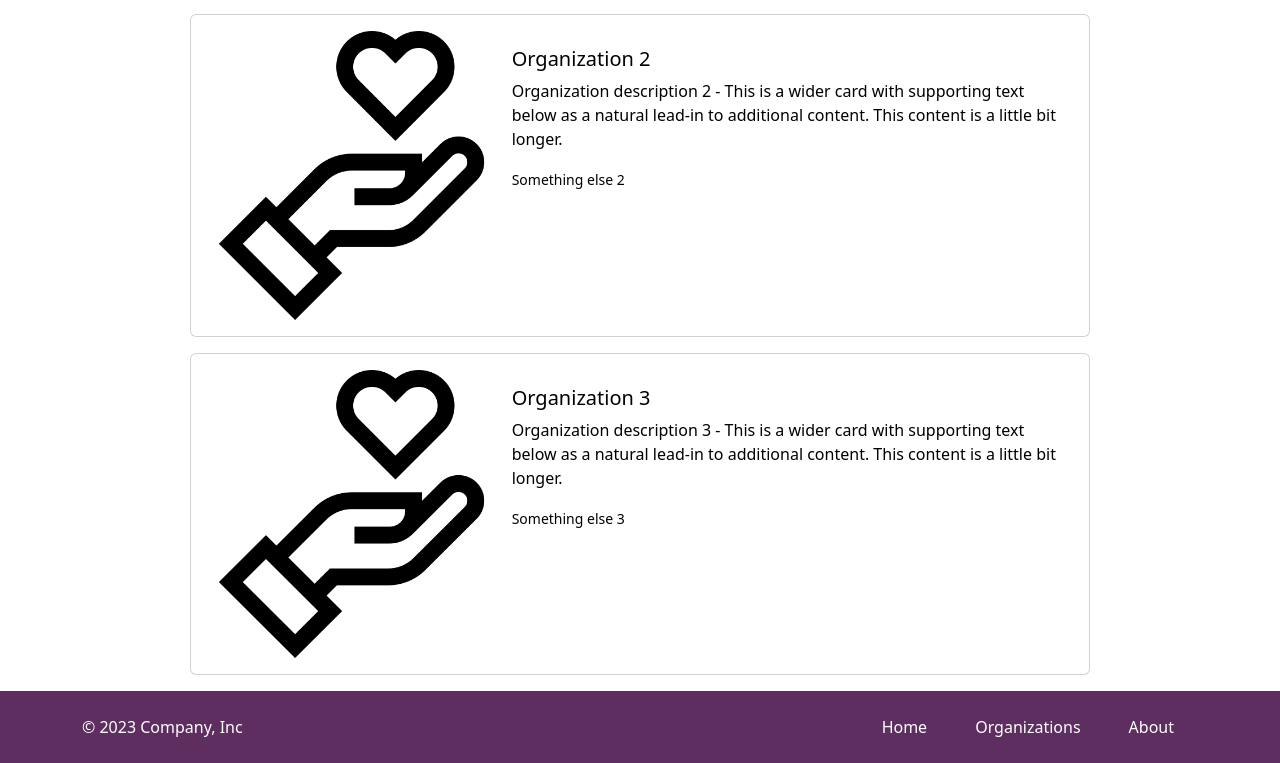
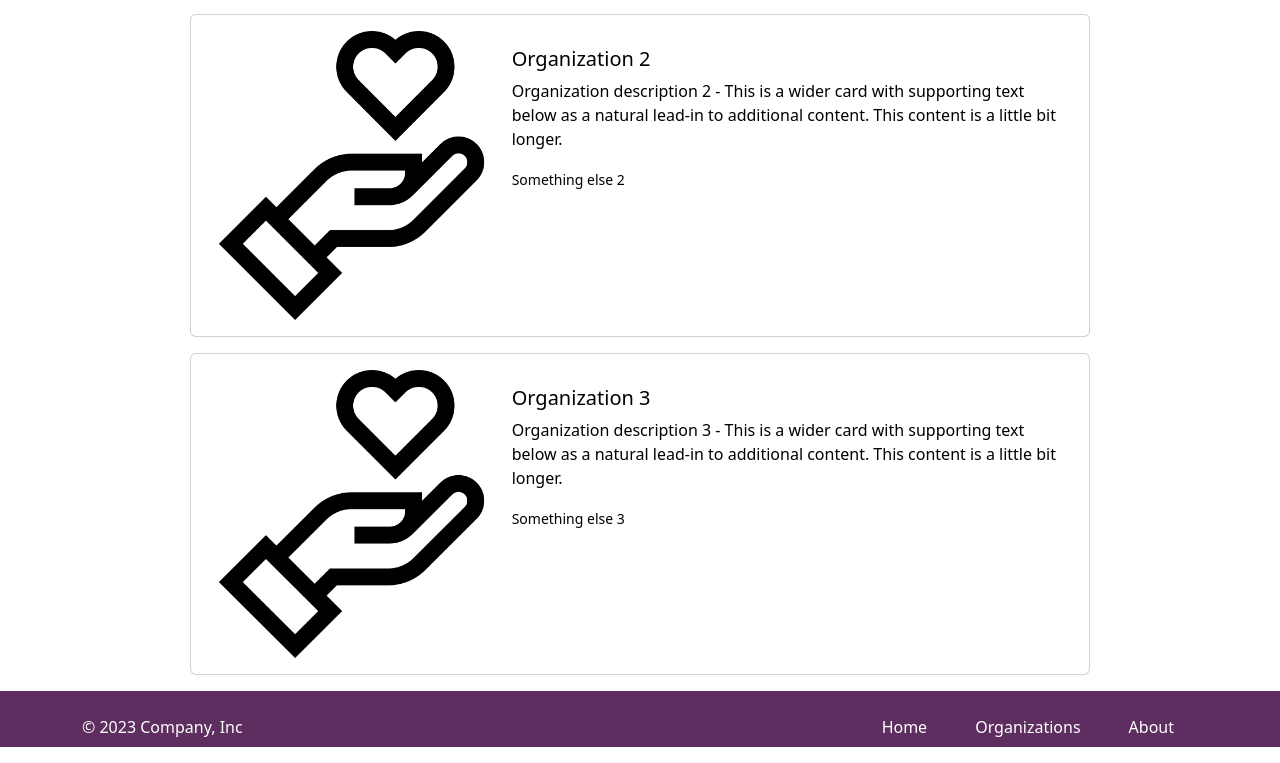
Before and after one commit to MariaFredriksson/GoodCauseFinder, a React (Create React App) app: page /organizations in a window 1280 px wide. Shown: the part 427-1190 px from the top of the page. Built offline with nearby package versions, Linux system fonts and the light colour scheme.

Commit message:
Fix so the footer always is down

```diff
--- a/src/App.css
+++ b/src/App.css
@@ -13,14 +13,17 @@
 }
 
 /* // Funkar för att få footern längst ner, men då blir både header och footer väldigt höga */
-/* .App {
-  min-height: 100vh;
+.App {
   display: grid;
 }
 
+.navbar {
+  height: 7vh;
+}
+
 .content {
-  height: 100% !important;
-} */
+  min-height: 86vh;
+}
 
 .home {
   background-image: url("../public/hand heart.png");
@@ -44,12 +47,12 @@
   text-shadow: white 0 0 15px;
 }
 
-/* .footer {
-  position: fixed;
+.footer {
   bottom: 0;
   left: 0;
   right: 0;
-} */
+  height: 7vh;
+}
 
 .tile {
   text-decoration: none !important;
--- a/src/components/Footer.js
+++ b/src/components/Footer.js
@@ -4,14 +4,14 @@
 const Footer = () => {
   return (
     <div className="footer color-1">
-      <footer className="container d-flex flex-wrap justify-content-between align-items-center py-3">
+      <footer className="container d-flex flex-wrap justify-content-between align-items-center pt-3">
         <p className="col-md-4 mb-0 text-body-secondary">© 2023 Company, Inc</p>
 
         {/* <a href="/" className="col-md-4 d-flex align-items-center justify-content-center mb-3 mb-md-0 me-md-auto link-body-emphasis text-decoration-none">
           <svg className="bi me-2" width="40" height="32"><use href="#bootstrap"></use></svg>
         </a> */}
 
-        <div className="nav col-md-4 justify-content-end">
+        <div className="nav justify-content-end">
           <NavLink to={"/"} text={"Home"} />
           <NavLink to={"/organizations"} text={"Organizations"} />
           <NavLink to={"/about"} text={"About"} />
```
Also changed, not shown: src/App.js (indentation only).
